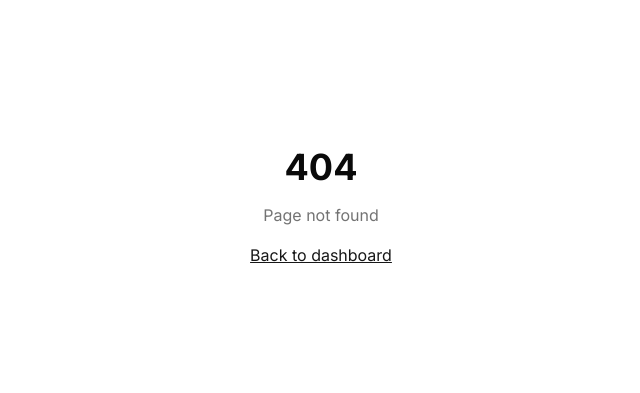
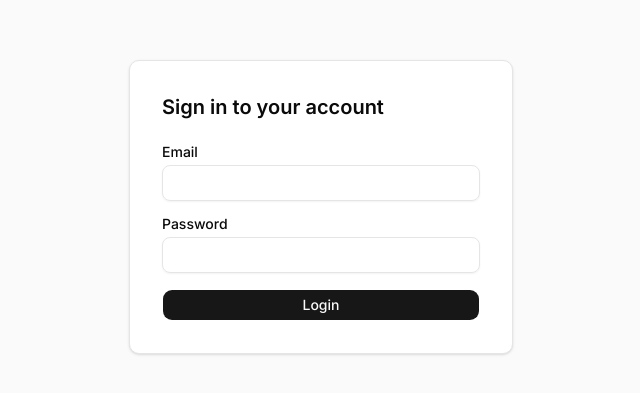
Before and after one commit to iannn07/asdp-boilerplate, a Next.js app: page /login in a window 1280 px wide. Before the commit this address had no page. Shown: the part 193-586 px from the top of the page, without its empty margins (319-959 px from the left). Built offline with nearby package versions, Linux system fonts and the light colour scheme.

Commit message:
feat: add login page with Server Action, Valibot validation, and RHF integration
Made-with: Cursor

```diff
--- /dev/null
+++ b/src/app/(auth)/login/actions.ts
@@ -0,0 +1,31 @@
+'use server'
+import { parse, ValiError } from 'valibot'
+import { loginSchema } from './schema'
+
+export type LoginActionResult =
+  | { success: true }
+  | { success: false; errors: Record<string, string> }
+
+export async function loginAction(
+  _prev: LoginActionResult | null,
+  formData: FormData,
+): Promise<LoginActionResult> {
+  try {
+    const data = parse(loginSchema, {
+      email: formData.get('email'),
+      password: formData.get('password'),
+    })
+    console.log('Login attempt for:', data.email)
+    return { success: true }
+  } catch (err) {
+    if (err instanceof ValiError) {
+      const errors: Record<string, string> = {}
+      for (const issue of err.issues) {
+        const field = String(issue.path?.[0]?.key ?? 'form')
+        errors[field] = issue.message
+      }
+      return { success: false, errors }
+    }
+    return { success: false, errors: { form: 'An error occurred' } }
+  }
+}
--- /dev/null
+++ b/src/app/(auth)/login/page.tsx
@@ -0,0 +1,40 @@
+'use client'
+import { useActionState } from 'react'
+import { AuthLayout } from '@/components/templates/AuthLayout'
+import { FormField } from '@/components/molecules/FormField'
+import { Button } from '@/components/atoms/Button'
+import { loginAction } from './actions'
+
+export default function LoginPage() {
+  const [state, action, pending] = useActionState(loginAction, null)
+
+  return (
+    <AuthLayout>
+      <h1 className="mb-6 text-xl font-semibold">Sign in to your account</h1>
+      <form action={action} className="space-y-4">
+        <FormField
+          label="Email"
+          id="email"
+          name="email"
+          type="email"
+          autoComplete="email"
+          error={state?.success === false ? state.errors['email'] : undefined}
+        />
+        <FormField
+          label="Password"
+          id="password"
+          name="password"
+          type="password"
+          autoComplete="current-password"
+          error={state?.success === false ? state.errors['password'] : undefined}
+        />
+        {state?.success === false && state.errors['form'] && (
+          <p className="text-sm text-destructive">{state.errors['form']}</p>
+        )}
+        <Button type="submit" className="w-full" loading={pending}>
+          Login
+        </Button>
+      </form>
+    </AuthLayout>
+  )
+}
--- /dev/null
+++ b/src/app/(auth)/login/schema.ts
@@ -0,0 +1,6 @@
+import { object, string, pipe, email, minLength } from 'valibot'
+
+export const loginSchema = object({
+  email: pipe(string(), email('Email is required')),
+  password: pipe(string(), minLength(1, 'Password is required')),
+})
```
Also changed, not shown: 1 other file (tests, documents, lock files or other folders).
